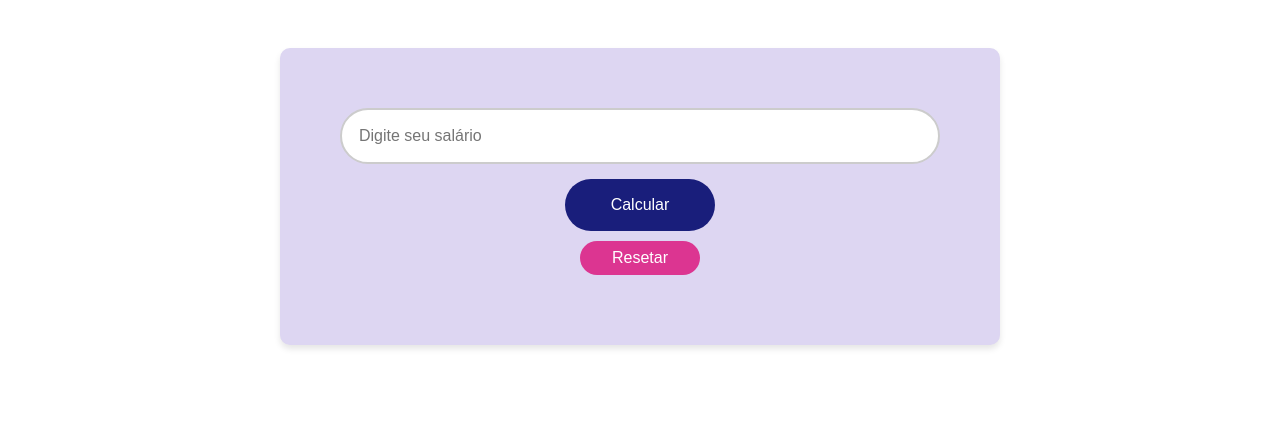
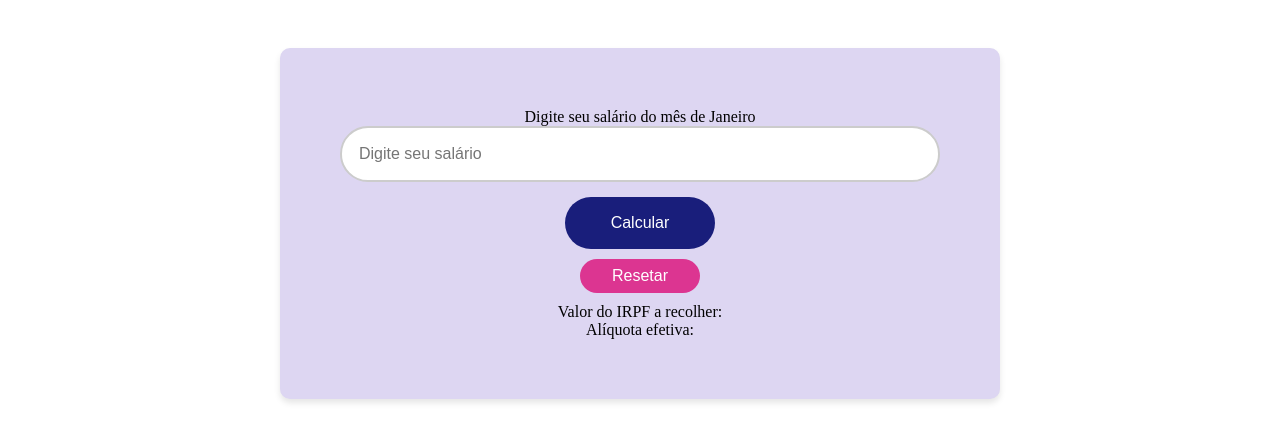
Before and after one commit to mariellyaraujo/UNICAP-SIN1007, a plain HTML site: page A01_IRPF/indexA01.html in a window 1280 px wide. Shown: the part 89-530 px from the top of the page. Drawn offline with Linux system fonts and the light colour scheme.

Commit message:
update no html

```diff
--- a/A01_IRPF/indexA01.html
+++ b/A01_IRPF/indexA01.html
@@ -4,20 +4,27 @@
             <title>A01 Cálculo IRPF</title>
             <link rel="stylesheet" type="text/css" href="styleA01.css" media="screen" />
             <script src="scriptA01.js"></script>
+            <link rel="preconnect" href="https://fonts.googleapis.com">
+<link rel="preconnect" href="https://fonts.gstatic.com" crossorigin>
+<link href="https://fonts.googleapis.com/css2?family=Lato&display=swap" rel="stylesheet">
+
         </head>
 
         <body>
             <div class="headerIndex">
-                <div class="headerText">
+                <div class="headerText lato-regular">
                     <h1>Cálculo de Imposto de Renda</h1>
                 </div>
             </div>
 
             <div class="container">
-                <input class="inputSalario" placeholder="Digite seu salário">
+                <p class="lato-regular">Digite seu salário do mês de Janeiro</p>
+                <input class="inputSalario" placeholder="Digite seu salário" type="number">
 
-                <button class="buttonCalc">Calcular</button>
-                <button class="buttonReset">Resetar</button>
-            </div>
+                <button class="buttonCalc lato-regular">Calcular</button>
+                <button class="buttonReset lato-regular">Resetar</button>
+                <p class="irpfShow lato-regular">Valor do IRPF a recolher:</p>
+                <p class="aliquota lato-regular">Alíquota efetiva: </p>
+
         </body>
     </html>
```
